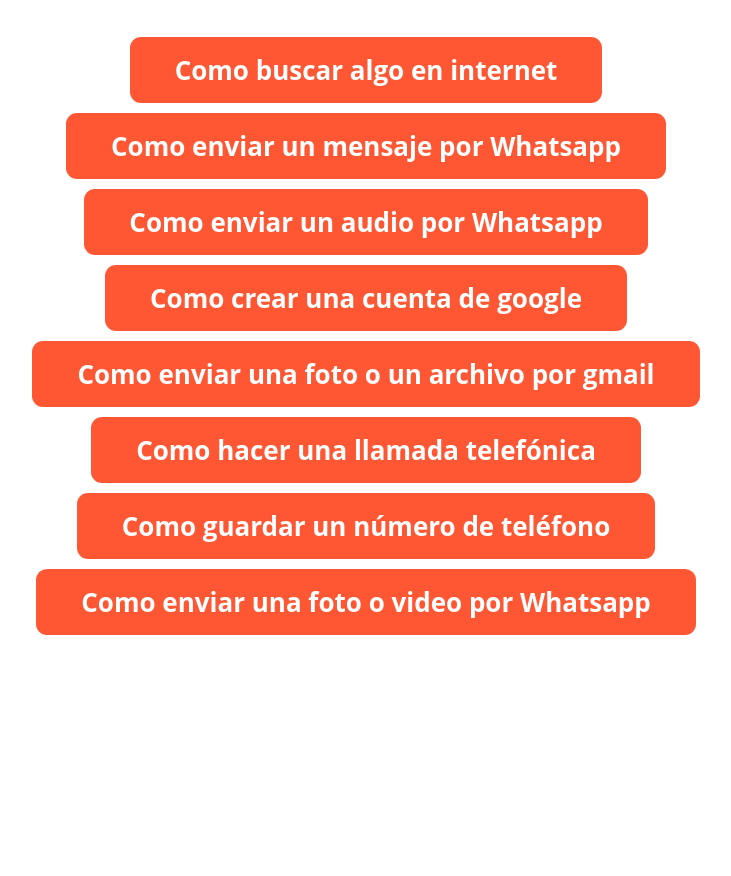
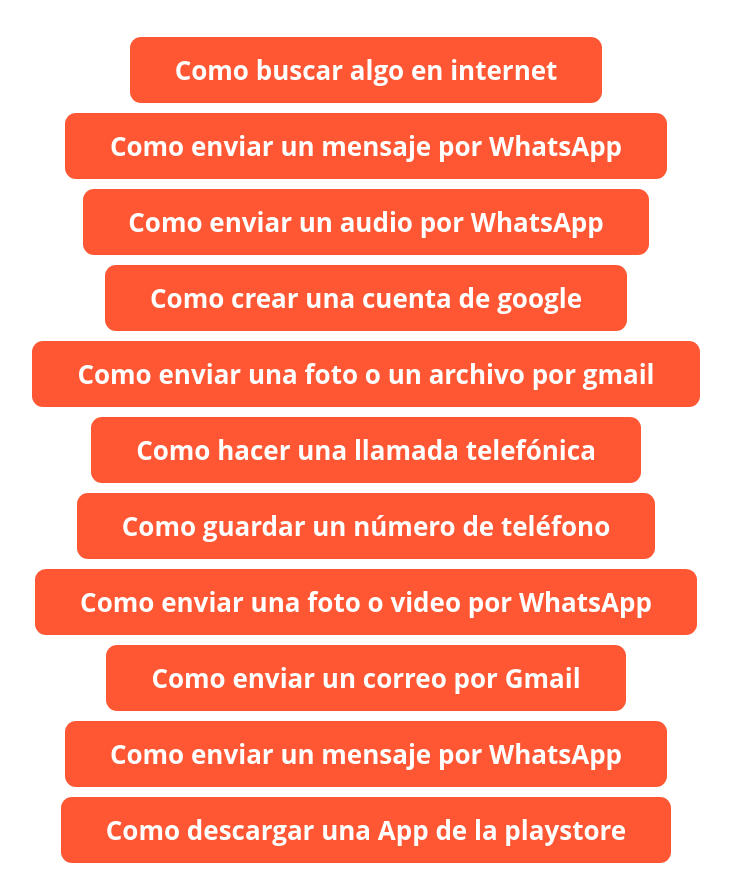
Before and after one commit to jmoc3/ALFRED, a plain HTML site: page index.html in a window 1280 px wide. Shown: the part 192-1068 px from the top of the page, without its empty margins (274-1005 px from the left). Before the commit the page ends 840 px from the top, so only its background shows below. Drawn offline with Linux system fonts and the light colour scheme.

Commit message:
Update index.html

```diff
--- a/index.html
+++ b/index.html
@@ -15,10 +15,10 @@
 				<a href="tutorial_internet_pag1.html" class="enlace_tutoriales">Como buscar algo en internet</a>
 			</div>
 			<div class="lista">
-				<a href="tutorial_wsp_pag1.html" class="enlace_tutoriales">Como enviar un mensaje por Whatsapp</a>
+				<a href="tutorial_wsp_pag1.html" class="enlace_tutoriales">Como enviar un mensaje por WhatsApp</a>
 			</div>
 			<div class="lista">
-				<a href="tutorial_audio_wsp_pag1.html" class="enlace_tutoriales">Como enviar un audio por Whatsapp</a>
+				<a href="tutorial_audio_wsp_pag1.html" class="enlace_tutoriales">Como enviar un audio por WhatsApp</a>
 			</div>
 			<div class="lista">
 				<a href="./Parte de Orejarena/Tutorial_Pagina_Cuenta_Google_1.html" class="enlace_tutoriales">Como crear una cuenta de google</a>
@@ -33,7 +33,16 @@
 				<a href="./Parte de Orejarena/Tutorial_Pagina_Guardar_Contcto.html" class="enlace_tutoriales">Como guardar un número de teléfono</a>
 			</div>
 			<div class="lista">
-				<a href="tutorial_foto_wsp_pag1.html" class="enlace_tutoriales">Como enviar una foto o video por Whatsapp</a>
+				<a href="tutorial_foto_wsp_pag1.html" class="enlace_tutoriales">Como enviar una foto o video por WhatsApp</a>
+			</div>
+			<div class="lista">
+				<a href="tutorial_gmail_pag1.html" class="enlace_tutoriales">Como enviar un correo por Gmail</a>
+			</div>
+			<div class="lista">
+				<a href="tutorial_msg_wsp_pag1.html" class="enlace_tutoriales">Como enviar un mensaje por WhatsApp</a>
+			</div>
+			<div class="lista">
+				<a href="tutorial_playstore_pag1.html" class="enlace_tutoriales">Como descargar una App de la playstore</a>
 			</div>
 
 		</div>
```
